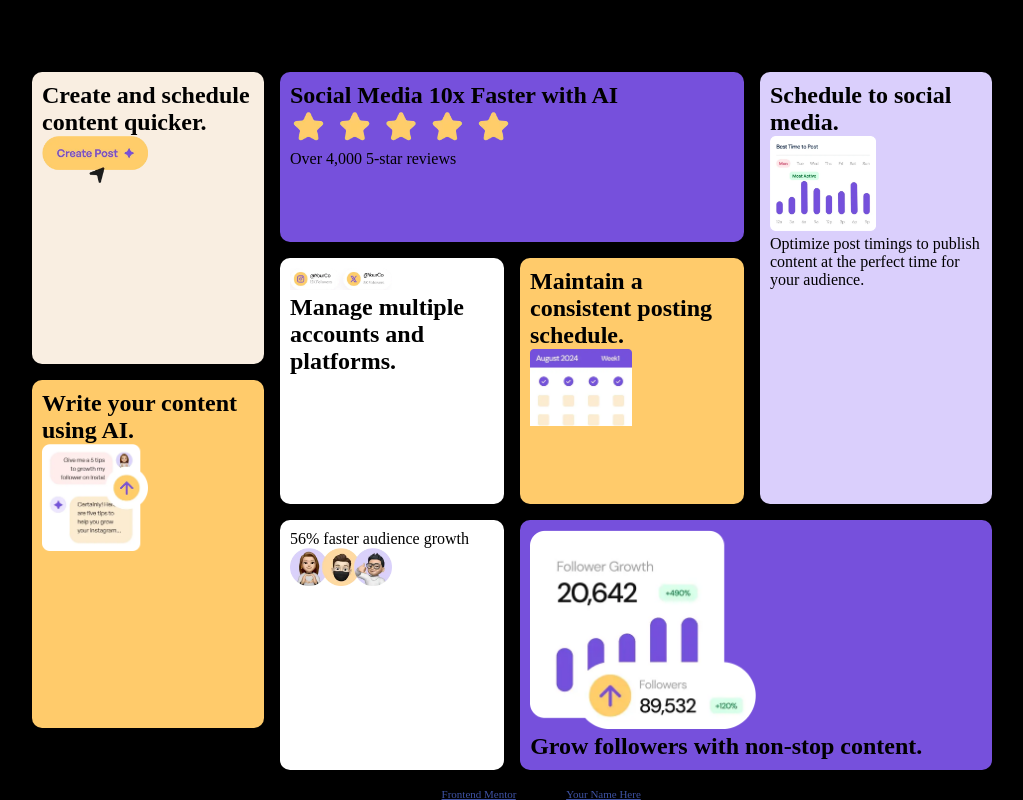
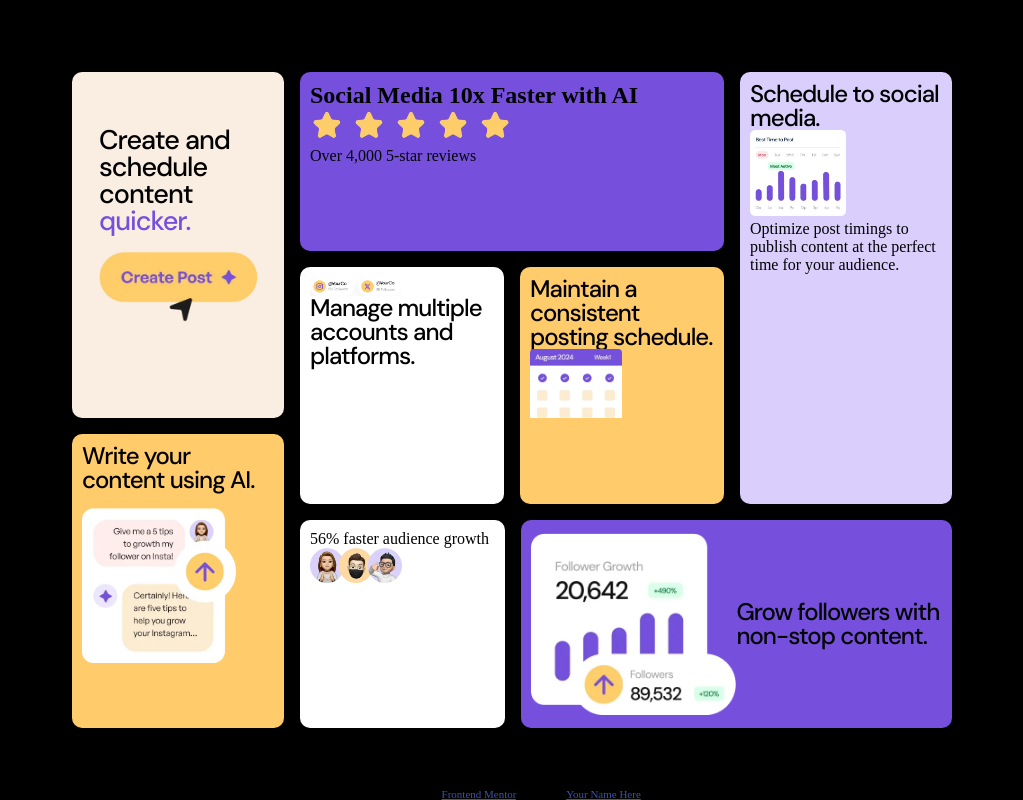
Before and after one commit to Jeff-Nas/FrontEnd-Mentor, a plain HTML site: page Bento-Grid/index.html in a window 1280 px wide. Shown: the whole page, without its empty margins (128-1151 px from the left). Drawn offline with Linux system fonts and the light colour scheme.

Commit message:
Edição do box 1 - espaçamento do grid e fontes

```diff
--- a/Bento-Grid/index.html
+++ b/Bento-Grid/index.html
@@ -3,6 +3,9 @@
 <head>
   <meta charset="UTF-8">
   <meta name="viewport" content="width=device-width, initial-scale=1.0">  <!-- displays site properly based on user's device -->
+  <link rel="preconnect" href="https://fonts.googleapis.com">
+<link rel="preconnect" href="https://fonts.gstatic.com" crossorigin>
+<link href="https://fonts.googleapis.com/css2?family=DM+Sans:ital,opsz,wght@0,9..40,100..1000;1,9..40,100..1000&display=swap" rel="stylesheet">
   <link rel="stylesheet" href="style.css">
   <link rel="icon" type="image/png" sizes="32x32" href="./assets/images/favicon-32x32.png">
 
@@ -17,7 +20,7 @@
 <!-- COLUNA-1 -->
   <div class="bento-box-item column-1">
     <div class="bento-box-item--element box1">
-      <h2>Create and schedule content <span>quicker.</span></h2>
+      <h2>Create and schedule content <span class="quicker">quicker.</span></h2>
       <img src="assets/images/illustration-create-post.webp" alt="create post image">
     </div>
     <div class="bento-box-item--element box4">
--- a/Bento-Grid/style.css
+++ b/Bento-Grid/style.css
@@ -1,3 +1,4 @@
+
 *{
     margin: 0;
     padding: 0;
@@ -21,16 +22,25 @@ body {
     background-color: black;
 }
 
+h2 {
+    font-family: 'DM Sans', serif;
+    /* font-size: 18px; */
+    font-weight: 500;
+    line-height: 1;
+    margin: 0;
+    letter-spacing: -1px;
+}
+
 .bento-box-container{
     display: grid;
     grid-template-columns: 1fr 2fr 1fr;
     grid-template-rows: 13rem 13rem 13rem;
     grid-template-areas:
-        'column1 column2 column3'
-        'column1 column2 column3'
-        'column1 column4 column4'
+        'col1 col2 col3'
+        'col1 col2 col3'
+        'col1 col4 col4'
     ;
-    max-width: 60rem;
+    max-width: 55rem;
     margin-inline: auto;
     gap: 1rem;
 }
@@ -47,37 +57,62 @@ body {
 .bento-box-item--element{
     padding: 10px;
     border-radius: 10px;
+    display: flex;
+    flex-direction: column;
 }
 
 .column-1 {
-    grid-area: column1;
+    grid-area: col1;
 }
 
 .column-2 {
-    grid-area: column2;
+    grid-area: col2;
 }
 
 .column-3 {
-    grid-area: column3;
+    grid-area: col3;
 }
 
 .column-4 {
-    grid-area: column4;
+    grid-area: col4;
     grid-template-columns: .95fr 2fr;
 }
 
+/* COLUNA1 */
 .box1 {
     background-color: var(--Yellow-white);
+    padding: 3em 1.5em 2em 1.5em;
+    font-size: 18px;
+    display: flex;
+    flex-direction: column;
+    align-items: center;
 }
+
+.box1 > img {
+    width: 100%;
+    margin-top: 1em;
+}
+.quicker {
+    color: var(--Purple);
+}
+.box4 {
+    background-color: var(--Yellow);
+
+}
+
+.box4 > img {
+    width: 80%;
+    margin-top: 1em;
+}
+
+
 .box2 {
     background-color: var(--Purple);
 }
 .box3 {
     background-color: var(--Purple-white);
 }
-.box4 {
-    background-color: var(--Yellow);
-}
+
 .box5 {
     background-color: var(--White);
 }
@@ -89,6 +124,8 @@ body {
 }
 .box8 {
     background-color: var(--Purple);
+    flex-direction: row;
+    align-items: center;
 }
 
 img {
```
